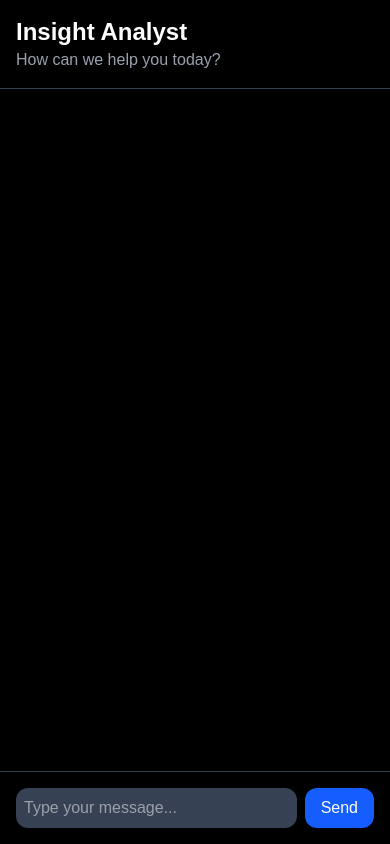
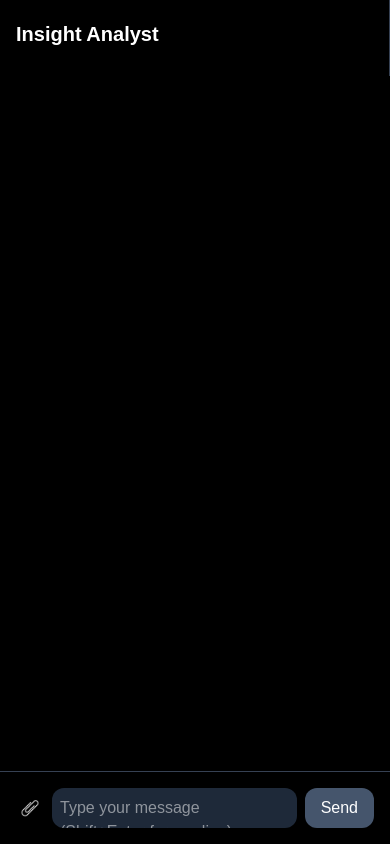
Before and after one commit to kashish00208/insightAnalyst, a Next.js app in the folder frontend/: page /chat in a window 390 px wide. Built offline with nearby package versions, Linux system fonts and the light colour scheme.

Commit message:
feat: Implement Groq API integration and file upload functionality in chat interface

```diff
--- a/frontend/package.json
+++ b/frontend/package.json
@@ -9,7 +9,11 @@
     "lint": "next lint"
   },
   "dependencies": {
+    "@types/express": "github:types/express",
+    "express": "^5.1.0",
     "firebase": "^11.9.1",
+    "formidable": "^3.5.4",
+    "fs": "^0.0.1-security",
     "next": "15.3.4",
     "react": "^19.0.0",
     "react-dom": "^19.0.0"
--- a/frontend/src/api/index.ts
+++ /dev/null
@@ -1,26 +0,0 @@
-import Groq from "groq-sdk";
-
-const groq = new Groq();
-
-export async function main() {
-  const completion = await getGroqChatCompletion();
-  console.log(completion.choices[0]?.message?.content || "");
-}
-
-export const getGroqChatCompletion = async () => {
-  return groq.chat.completions.create({
-    messages: [
-      {
-        role: "system",
-        content: "You are a helpful assistant.",
-      },
-      {
-        role: "user",
-        content: "Explain the importance of fast language models",
-      },
-    ],
-    model: "llama-3.1-8b-instant",
-  });
-};
-
-main();
--- /dev/null
+++ b/frontend/src/app/api/groq/route.ts
@@ -0,0 +1,42 @@
+import { NextRequest, NextResponse } from "next/server";
+import Groq from "groq-sdk";
+
+const groq = new Groq({
+  apiKey: process.env.GROQ_API_KEY,
+});
+
+export async function POST(req: NextRequest) {
+  const body = await req.json();
+  const userMessage = body.message;
+
+  console.log("🔍 Received message:", userMessage);
+
+  try {
+    const chatCompletion = await groq.chat.completions.create({
+      messages: [
+        {
+          role: "system",
+          content:
+            "You are a general-purpose AI acting as an Insight Analyst. Analyze all the data provided by the user and deliver a clear, concise summary. Identify and explain five key objectives based on the user’s data. Each point should focus on a distinct goal or motivation reflected in the information. Write in a professional, informative tone, as if you are a neutral and intelligent assistant.",
+        },
+        {
+          role: "user",
+          content: userMessage,
+        },
+      ],
+      model:"llama-3.1-8b-instant",
+    });
+
+    console.log("✅ Groq response:", JSON.stringify(chatCompletion, null, 2));
+
+    return NextResponse.json({
+      response: chatCompletion.choices?.[0]?.message?.content ?? "No message returned.",
+    });
+  } catch (err) {
+    console.error("❌ Groq error:", err);
+    return NextResponse.json(
+      { error: "Failed to fetch Groq completion" },
+      { status: 500 }
+    );
+  }
+}
--- a/frontend/src/app/chat/page.tsx
+++ b/frontend/src/app/chat/page.tsx
@@ -1,5 +1,6 @@
 "use client";
 import React, { useState, useRef, useEffect } from "react";
+import Image from "next/image";
 
 interface Message {
   sender: "user" | "bot";
@@ -8,35 +9,70 @@ interface Message {
 
 const ChatInterface = () => {
   const [msg, setMsg] = useState("");
+  const [file, setFile] = useState<File | null>(null);
   const [messages, setMessages] = useState<Message[]>([]);
   const [loading, setLoading] = useState(false);
   const bottomRef = useRef<HTMLDivElement>(null);
+  const fileInputRef = useRef<HTMLInputElement>(null);
 
   const handleInputChange = (e: React.ChangeEvent<HTMLTextAreaElement>) => {
     setMsg(e.target.value);
   };
 
+  const handleKeyDown = (e: React.KeyboardEvent<HTMLTextAreaElement>) => {
+    if (e.key === "Enter" && !e.shiftKey) {
+      e.preventDefault();
+      handleSubmit();
+    }
+  };
+
+  const handleFileUpload = async () => {
+    if (!file) return;
+
+    const formData = new FormData();
+    formData.append("file", file);
+
+    try {
+      await fetch("/api/chat", {
+        method: "POST",
+        body: formData,
+      });
+      setMessages((prev) => [
+        ...prev,
+        { sender: "bot", text: "File uploaded successfully." },
+      ]);
+    } catch (err) {
+      console.error(err);
+      setMessages((prev) => [
+        ...prev,
+        { sender: "bot", text: "File upload failed." },
+      ]);
+    } finally {
+      setFile(null);
+    }
+  };
+
   const handleSubmit = async () => {
     if (!msg.trim()) return;
 
-    const newMsg: Message = { sender: "user", text: msg };
-    setMessages((prev) => [...prev, newMsg]);
+    const userMessage: Message = { sender: "user", text: msg };
+    setMessages((prev) => [...prev, userMessage]);
     setMsg("");
     setLoading(true);
 
     try {
-      const res = await fetch("/api/chat", {
+      const res = await fetch("/api/groq", {
         method: "POST",
         headers: {
           "Content-Type": "application/json",
         },
-        body: JSON.stringify({ message: newMsg.text }),
+        body: JSON.stringify({ message: userMessage.text }),
       });
 
       const data = await res.json();
       const botReply: Message = {
         sender: "bot",
-        text: data.reply || "No response from model.",
+        text: data.response || " No response from model.",
       };
 
       setMessages((prev) => [...prev, botReply]);
@@ -56,18 +92,22 @@ const ChatInterface = () => {
   }, [messages]);
 
   return (
-    <div className="flex flex-col h-screen bg-black text-white">
-      <div className="p-4 border-b border-gray-700">
-        <h1 className="text-2xl font-bold">Insight Analyst</h1>
-        <p className="text-gray-400">How can we help you today?</p>
-      </div>
+    <div className="h-screen w-screen flex flex-col md:flex-row bg-black text-white">
+      {/* Sidebar */}
+      <aside className="w-full md:w-1/4 h-20 md:h-screen p-4 border-r border-gray-700 flex md:flex-col items-center md:items-start justify-between md:justify-start">
+        <h1 className="text-xl md:text-2xl font-bold mb-2">Insight Analyst</h1>
+      </aside>
+
+      {/* Chat Interface */}
+      <main className="w-full md:w-3/4 h-full flex flex-col">
+        {/* Messages */}
         <div className="flex-1 overflow-y-auto p-4 space-y-4">
           {messages.map((m, i) => (
             <div
               key={i}
-            className={`max-w-lg px-4 py-2 rounded-2xl ${
+              className={`max-w-lg px-4 py-2 rounded-2xl whitespace-pre-wrap ${
                 m.sender === "user"
-                ? "ml-auto bg-blue-600"
+                  ? "ml-auto bg-slate-900"
                   : "mr-auto bg-gray-700"
               }`}
             >
@@ -77,24 +117,55 @@ const ChatInterface = () => {
           <div ref={bottomRef} />
         </div>
 
-      <div className="p-4 bg-black border-t border-gray-700">
+        {/* Chat Input */}
+        <div className="p-4 bg-black border-t border-gray-700 sticky bottom-0">
           <div className="flex items-center space-x-2">
+            <input
+              type="file"
+              accept=".txt"
+              ref={fileInputRef}
+              style={{ display: "none" }}
+              onChange={(e) => {
+                const selectedFile = e.target.files?.[0] || null;
+                setFile(selectedFile);
+                if (selectedFile) {
+                  handleFileUpload();
+                }
+              }}
+            />
+            <button
+              onClick={() => fileInputRef.current?.click()}
+              type="button"
+              className="p-1 hover:opacity-80 invert"
+            >
+              <Image src="/file.png" width={20} height={20} alt="file-icon" />
+            </button>
+
+            {/* Textarea */}
             <textarea
               value={msg}
               onChange={handleInputChange}
+              onKeyDown={handleKeyDown}
               rows={1}
-            className="flex-1 resize-none p-2 rounded-xl bg-gray-700 text-white focus:outline-none"
-            placeholder="Type your message..."
+              className="flex-1 resize-none p-2 rounded-xl bg-gray-800 text-white focus:outline-none"
+              placeholder="Type your message (Shift+Enter for newline)..."
             />
+
+            {/* Send button */}
             <button
               onClick={handleSubmit}
               disabled={loading}
-            className="bg-blue-600 px-4 py-2 rounded-xl hover:bg-blue-700 transition"
+              className={`px-4 py-2 rounded-xl transition ${
+                loading
+                  ? "bg-gray-600 cursor-not-allowed"
+                  : "bg-slate-600 hover:bg-blue-700"
+              }`}
             >
               {loading ? "..." : "Send"}
             </button>
           </div>
         </div>
+      </main>
     </div>
   );
 };
```
Also changed, not shown: frontend/public/file.png (added), 1 other file (tests, documents, lock files or other folders). Lines whose indentation alone changed are shown as unchanged.
